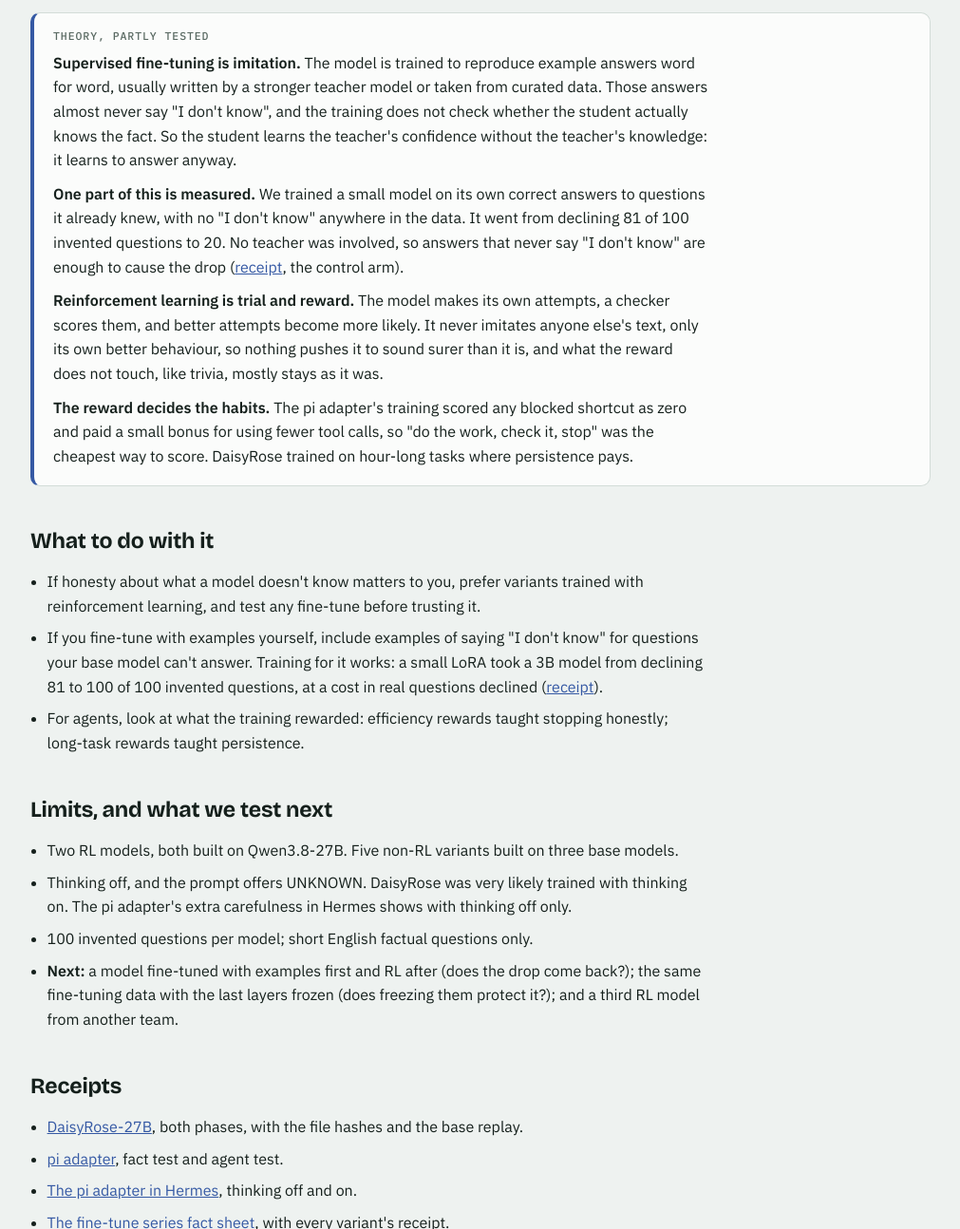
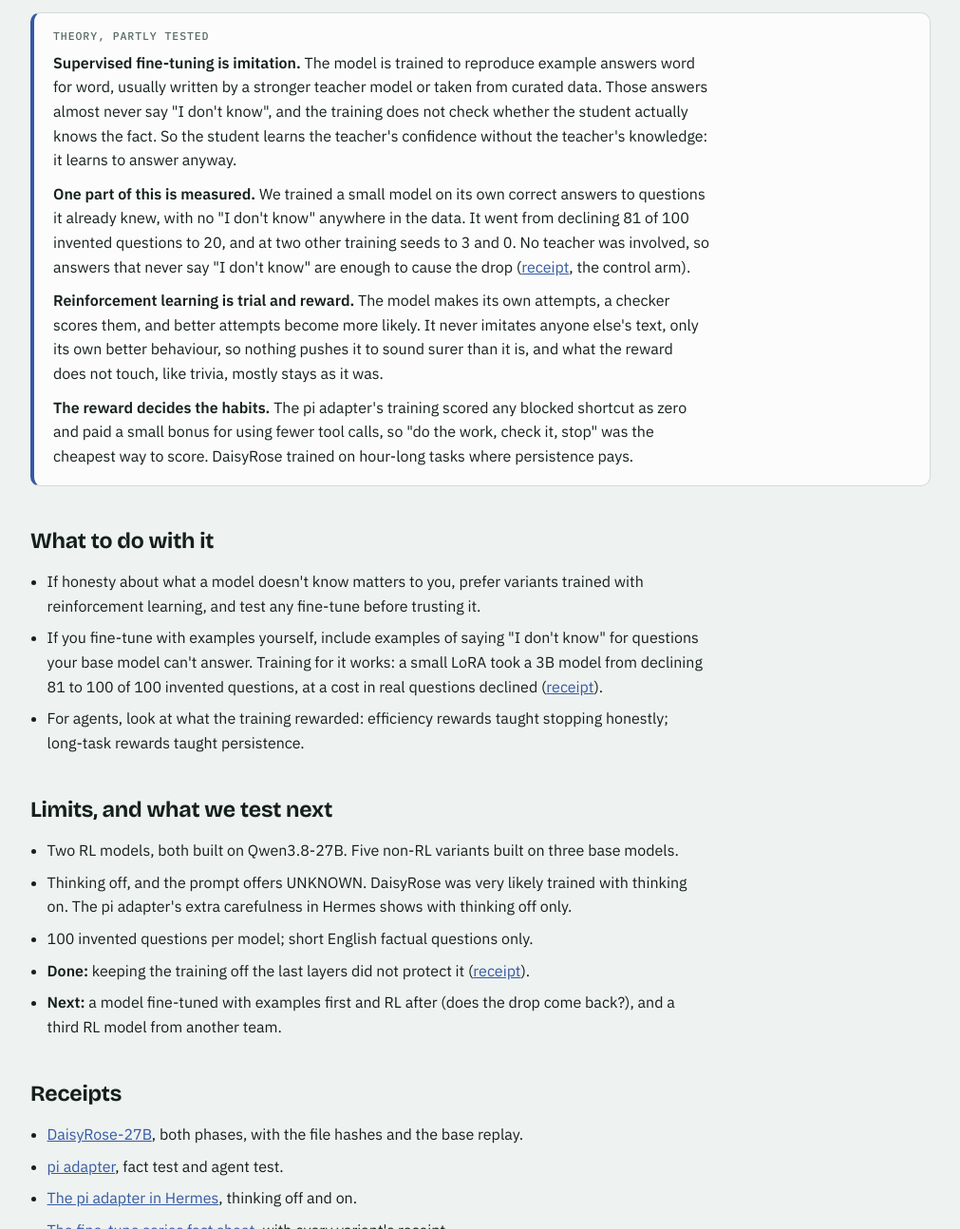
Before and after one commit to abstend/abstend.github.io, a plain HTML site: page rl-vs-sft.html in a window 1280 px wide. Shown: the part 2824-4118 px from the top of the page at 95% size, without its empty margins (134-1145 px from the left). Drawn offline with nearby package versions, Linux system fonts and the light colour scheme.

Commit message:
RL page: the control's drop at two other training seeds (3 and 0 of 100), and the frozen-layers test marked done with its receipt
Co-Authored-By: Claude Opus 5.5 <noreply@anthropic.com>

```diff
--- a/rl-vs-sft.html
+++ b/rl-vs-sft.html
@@ -246,7 +246,7 @@ footer .help { background: var(--surface); border: 1px solid var(--rule); border
       learns the teacher's confidence without the teacher's knowledge: it learns to answer anyway.</p>
     <p><strong>One part of this is measured.</strong> We trained a small model on its own correct answers to questions
       it already knew, with no "I don't know" anywhere in the data. It went from declining 81 of 100 invented questions
-      to 20. No teacher was involved, so answers that never say "I don't know" are enough to cause the drop
+      to 20, and at two other training seeds to 3 and 0. No teacher was involved, so answers that never say "I don't know" are enough to cause the drop
       (<a href="https://github.com/apollo-mg/Project-Apollo/blob/main/data/receipts/idk-lora/RESULT_IDK_LORA.md">receipt</a>,
       the control arm).</p>
     <p><strong>Reinforcement learning is trial and reward.</strong> The model makes its own attempts, a checker scores
@@ -280,9 +280,10 @@ footer .help { background: var(--surface); border: 1px solid var(--rule); border
     <li>Thinking off, and the prompt offers UNKNOWN. DaisyRose was very likely trained with thinking on. The pi
       adapter's extra carefulness in Hermes shows with thinking off only.</li>
     <li>100 invented questions per model; short English factual questions only.</li>
-    <li><strong>Next:</strong> a model fine-tuned with examples first and RL after (does the drop come back?); the same
-      fine-tuning data with the last layers frozen (does freezing them protect it?); and a third RL model from
-      another team.</li>
+    <li><strong>Done:</strong> keeping the training off the last layers did not protect it
+      (<a href="https://github.com/apollo-mg/Project-Apollo/blob/main/data/receipts/frozen-layers/RESULT_FROZEN_LAYERS.md">receipt</a>).</li>
+    <li><strong>Next:</strong> a model fine-tuned with examples first and RL after (does the drop come back?), and a third
+      RL model from another team.</li>
   </ul>
 </section>
 
```
